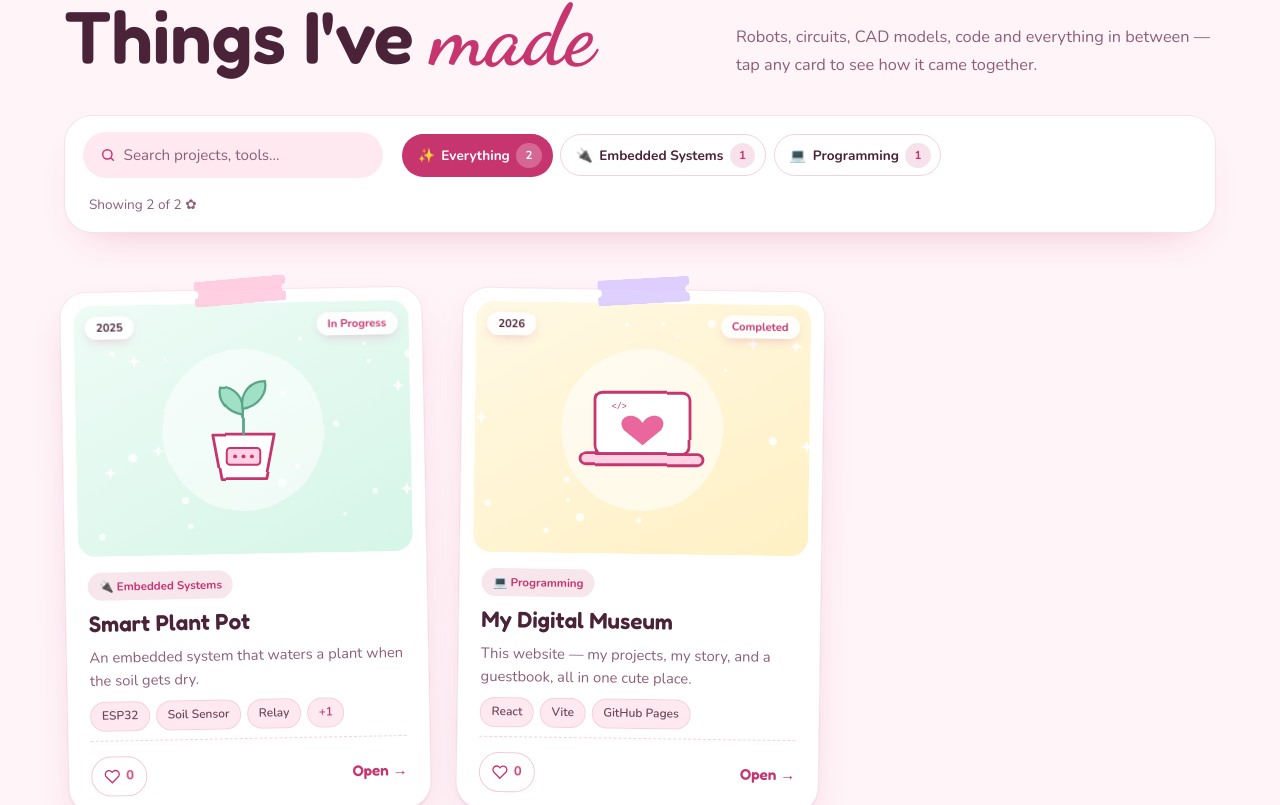
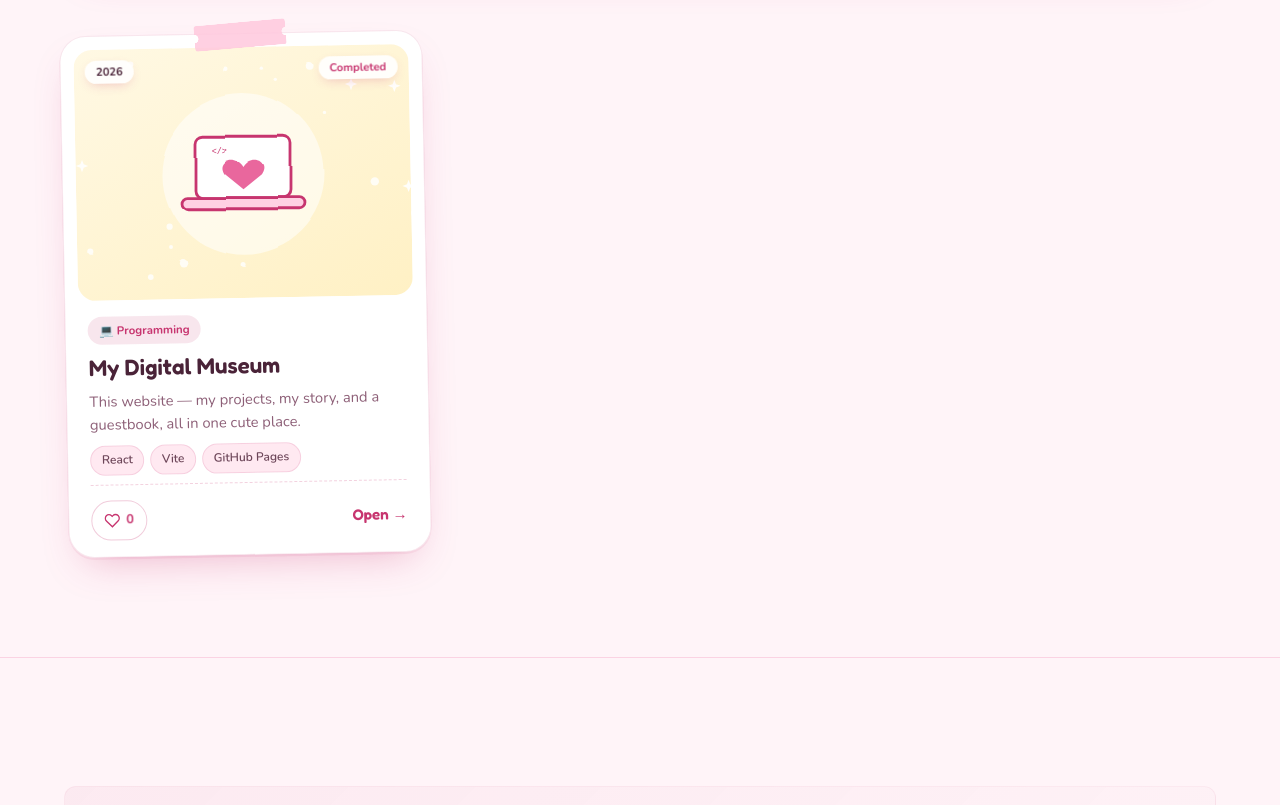
Before and after one commit to tsneem6/digital-museum, a React (Vite) app: page / in a window 1280 px wide. Shown: the part 1295-2100 px from the top of the page. Built offline with nearby package versions, Linux system fonts and the light colour scheme; no server answers; the database is empty; a web font is replaced by a local one.

Commit message:
chore: auto-update projects, settings, and timeline from live editor

```diff
--- a/src/data/projects.js
+++ b/src/data/projects.js
@@ -1,30 +1,5 @@
 // Auto-generated by Museum Editor
 export const INITIAL_PROJECTS = [
-  {
-    "id": "p3",
-    "title": "Smart Plant Pot",
-    "subtitle": "An embedded system that waters a plant when the soil gets dry.",
-    "category": "Embedded Systems",
-    "year": "2025",
-    "description": "SAMPLE PROJECT — replace me! A moisture sensor, a tiny pump and a microcontroller keep a plant happy automatically.",
-    "longDescription": "Explain the circuit, the sensor calibration, and how it performed.",
-    "tech": [
-      "ESP32",
-      "Soil Sensor",
-      "Relay",
-      "MicroPython"
-    ],
-    "color": "#d4f5e8",
-    "accentColor": "#5aa58a",
-    "link": "#",
-    "repo": "#",
-    "featured": false,
-    "status": "In Progress",
-    "coverImage": "images/sample-plant.svg",
-    "screenshots": [],
-    "collaborators": [],
-    "instructor": null
-  },
   {
     "id": "p4",
     "title": "My Digital Museum",
```
